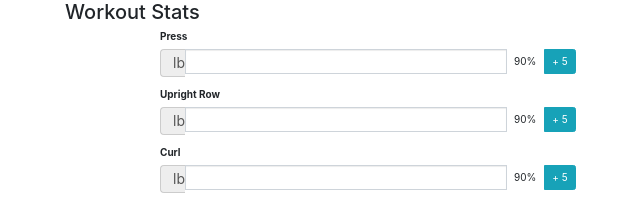
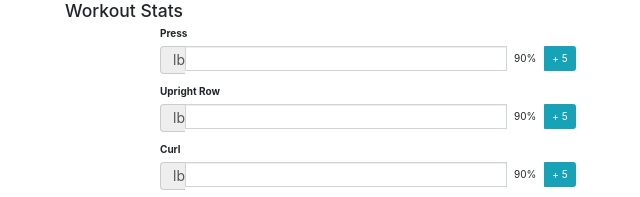
Before and after one commit to lukei8ii/workout-stats, a plain HTML site: page index.html in a window 1280 px wide. Shown: the top 197 px of the page, 20-660 px from the left. Drawn offline with nearby package versions, Linux system fonts and the light colour scheme.

Commit message:
favicon test

```diff
--- a/index.html
+++ b/index.html
@@ -5,12 +5,13 @@
 	<title>Workout Stats</title>
 	<meta name="viewport" content="width=device-width, initial-scale=1">
 	<meta http-equiv="X-UA-Compatible" content="IE=edge">
+	<link rel="shortcut icon" type="image/x-icon" href="favicon.ico">
 	<link rel="stylesheet" href="https://maxcdn.bootstrapcdn.com/bootstrap/3.3.2/css/bootstrap.min.css">
 	<link rel="stylesheet" href="http://bootswatch.com/flatly/bootstrap.min.css">
 </head>
 <body>
 	<div class="container">
-		<h2>Workout Stats</h2>
+		<h3>Workout Stats</h3>
 
 		<div class="row">
 			<div class="col-lg-4 col-lg-offset-1">
```
Also changed, not shown: favicon.ico (added).
